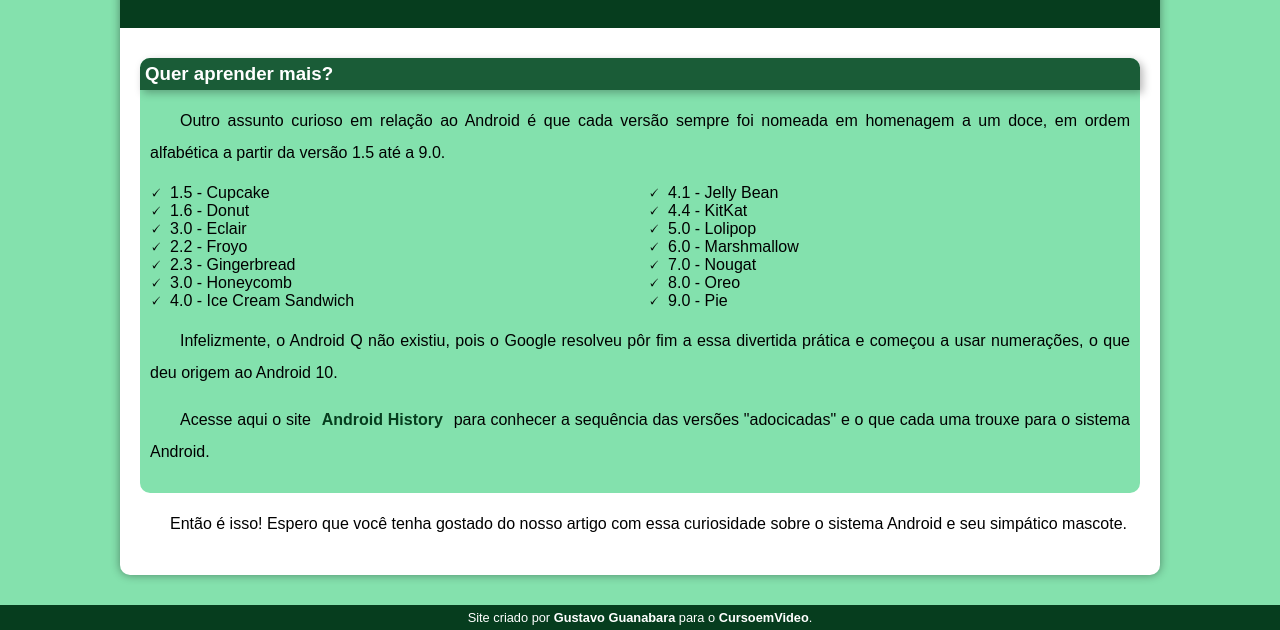
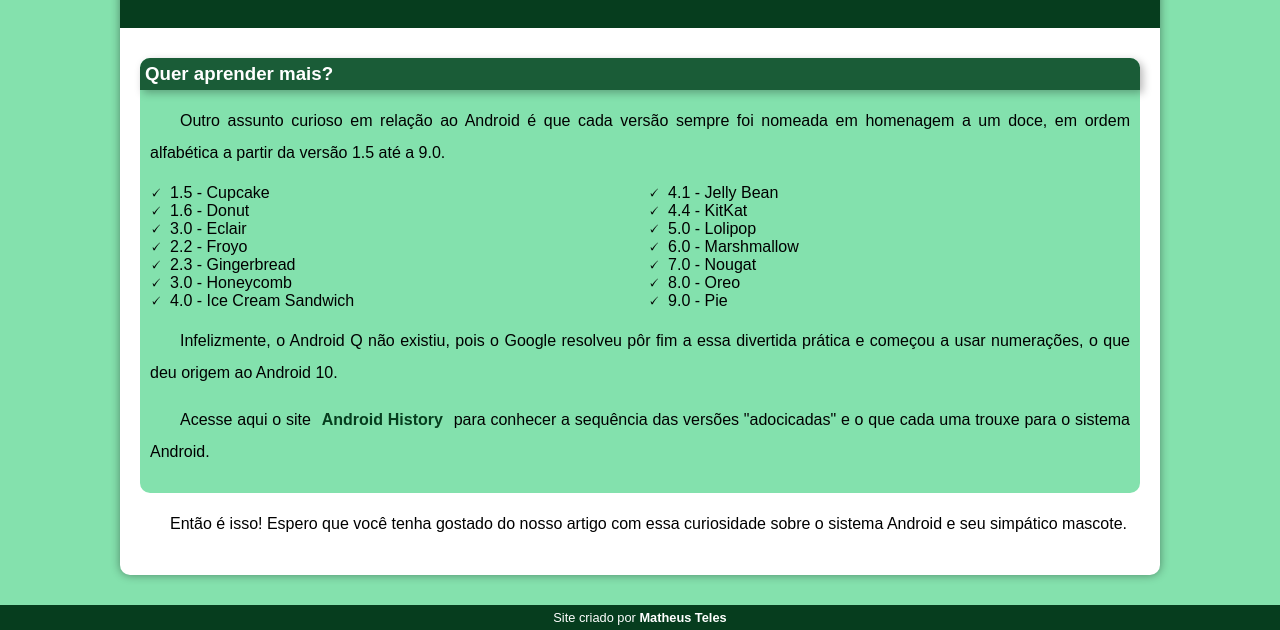
Before and after one commit to matheustelesm/projeto-android, a plain HTML site: page index.html in a window 1280 px wide. Shown: the part 2474-3104 px from the top of the page. Drawn offline with Linux system fonts and the light colour scheme.

Commit message:
mudança de nome

```diff
--- a/index.html
+++ b/index.html
@@ -83,6 +83,6 @@
 
         </article>
     </main>
-    <footer>Site criado por <a href="https://gustavoguanabara.github.io/" target="_blank">Gustavo Guanabara</a> para o <a href="https:/www.youtube.com/cursoemvideo" target="_blank">CursoemVideo</a>.</footer>
+    <footer>Site criado por <a href="https://github.com/matheustelesm" target="_blank">Matheus Teles</a></footer>
 </body>
 </html>
```
